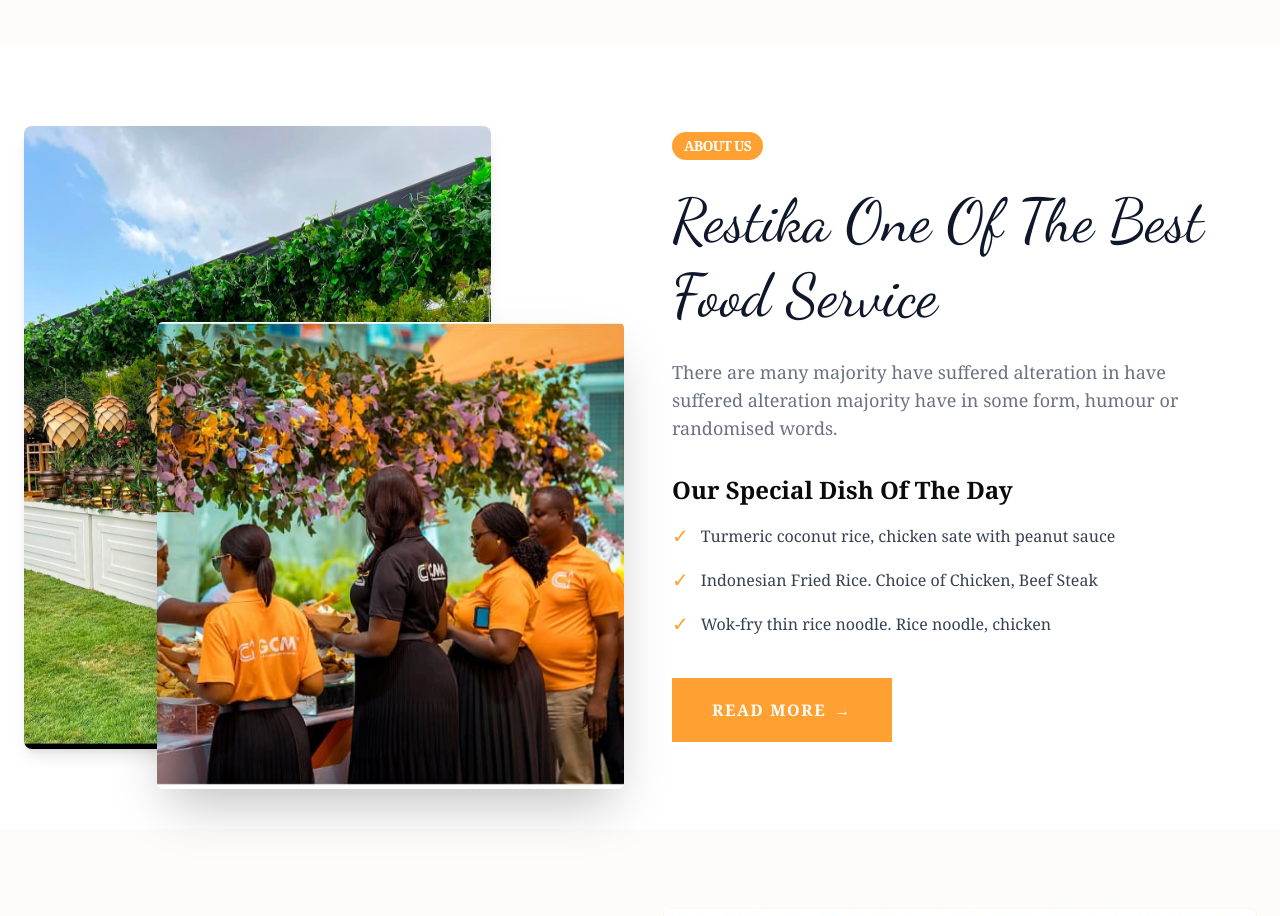
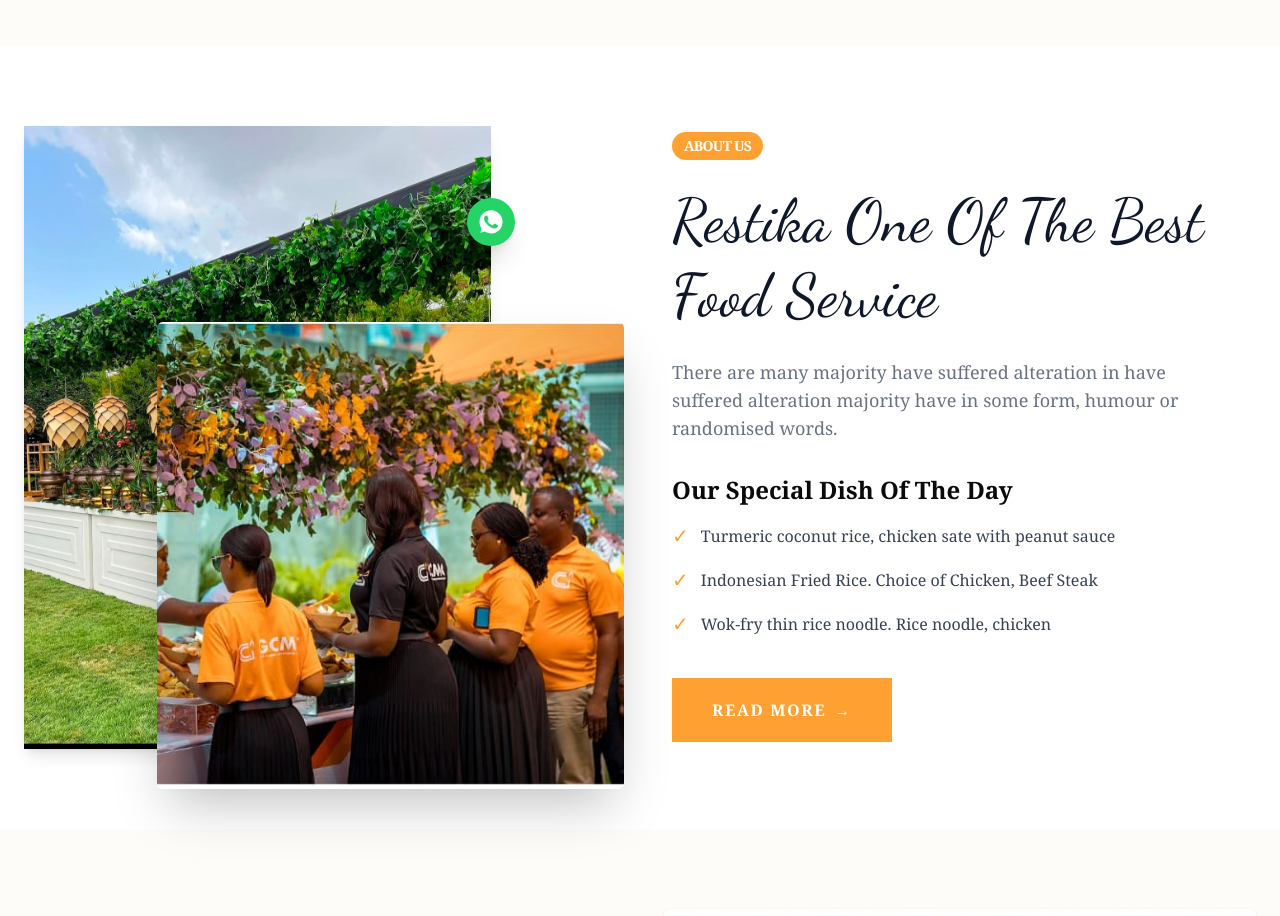
Before and after one commit to Esiyankey/YanksTropicalBar, a Next.js app: page / in a window 1280 px wide. Shown: the part 1160-2076 px from the top of the page. Built offline with nearby package versions, Linux system fonts and the light colour scheme; a web font is replaced by a local one.

Commit message:
Refactor AboutSection component: improve layout, add WhatsApp button, and enhance code readability

```diff
--- a/app/components/AboutSection.tsx
+++ b/app/components/AboutSection.tsx
@@ -1,26 +1,37 @@
-import Image from 'next/image';
-import { Dancing_Script } from 'next/font/google';
-import Link from 'next/link';
+import Image from "next/image";
+import { Dancing_Script } from "next/font/google";
+import Link from "next/link";
 
-const dancingScript = Dancing_Script({ subsets: ['latin'] });
+const dancingScript = Dancing_Script({ subsets: ["latin"] });
 
 export default function AboutSection() {
   return (
     <section className="max-w-7xl mx-auto px-6 py-20 flex flex-col lg:flex-row items-center gap-16">
-
       {/* Visual Side: Optimized Images */}
       <div className="relative w-full lg:w-1/2 flex justify-start">
-        <div className="relative w-4/5 aspect-[3/4] overflow-hidden rounded-md shadow-lg">
+        <div className="relative w-4/5 aspect-3/4  rounded-md shadow-lg">
           <Image
             src="/images/setup1.jpg"
             alt="Wine pouring"
             fill
             className="object-cover"
           />
+
+          {/* WhatsApp Button on RIGHT BORDER */}
+          <Link href="https://wa.me/233544620083" target="_blank" rel="noopener noreferrer">
+          <div className="absolute top-24 right-0 translate-x-1/2 -translate-y-1/2 z-40 bg-[#25D366] rounded-full shadow-xl cursor-pointer hover:scale-110 transition-transform">
+            <svg
+              className="w-12 h-12 text-white fill-current"
+              viewBox="0 0 24 24"
+            >
+              <path d="M12.031 6.172c-3.181 0-5.767 2.586-5.768 5.766-.001 1.298.38 2.27 1.019 3.287l-.582 2.128 2.182-.573c.978.58 1.911.928 3.145.929 3.178 0 5.767-2.587 5.768-5.766 0-3.18-2.587-5.771-5.764-5.771zm3.392 8.244c-.144.405-.837.774-1.17.824-.299.045-.677.063-1.092-.069-.252-.08-.575-.187-.984-.365-1.739-.757-2.874-2.513-2.96-2.63-.086-.115-.693-.921-.693-1.756 0-.835.432-1.245.586-1.42.155-.174.337-.218.45-.218.112 0 .225.001.323.005.105.004.244-.04.381.285.144.343.493 1.203.536 1.29.043.086.072.187.015.302-.058.115-.086.187-.173.287-.086.1-.181.223-.258.295-.086.081-.176.17-.076.341.1.171.444.733.953 1.186.655.583 1.207.764 1.38.85.171.086.273.072.373-.043.1-.115.432-.504.547-.677.115-.173.23-.144.388-.086.158.058 1.006.475 1.179.561.171.087.287.129.331.201.044.072.044.417-.1.822z" />
+            </svg>
+          </div>
+          </Link>
         </div>
 
-        {/* Overlapping Image with Next.js optimization */}
-        <div className="absolute -bottom-10 -right-4 w-4/5 aspect-square  rounded-sm shadow-2xl overflow-hidden">
+        {/* Overlapping Image */}
+        <div className="absolute -bottom-10 -right-4 w-4/5 aspect-square rounded-sm shadow-2xl overflow-hidden">
           <Image
             src="/images/image11.jpeg"
             alt="Dining table"
@@ -36,13 +47,15 @@ export default function AboutSection() {
           About Us
         </span>
 
-        <h2 className={`${dancingScript.className} text-5xl md:text-6xl text-slate-900 mb-6 leading-tight`}>
+        <h2
+          className={`${dancingScript.className} text-5xl md:text-6xl text-slate-900 mb-6 leading-tight`}
+        >
           Restika One Of The Best <br /> Food Service
         </h2>
 
         <p className="text-gray-500 text-lg mb-8 max-w-lg">
-          There are many majority have suffered alteration in have suffered alteration
-          majority have in some form, humour or randomised words.
+          There are many majority have suffered alteration in have suffered
+          alteration majority have in some form, humour or randomised words.
         </p>
 
         <h3 className="text-2xl font-bold mb-4">Our Special Dish Of The Day</h3>
@@ -51,7 +64,7 @@ export default function AboutSection() {
           {[
             "Turmeric coconut rice, chicken sate with peanut sauce",
             "Indonesian Fried Rice. Choice of Chicken, Beef Steak",
-            "Wok-fry thin rice noodle. Rice noodle, chicken"
+            "Wok-fry thin rice noodle. Rice noodle, chicken",
           ].map((item, i) => (
             <li key={i} className="flex items-center gap-3 text-gray-700">
               <span className="text-[#ffa132] text-xl">✓</span> {item}
@@ -59,12 +72,11 @@ export default function AboutSection() {
           ))}
         </ul>
 
-<Link href="/about">
-
-        <button className="bg-[#ffa132] hover:bg-[#ff8c1a] text-white px-10 py-5 font-bold uppercase tracking-widest transition-colors flex items-center gap-2">
-          Read More <span>→</span>
-        </button>
-</Link>
+        <Link href="/about">
+          <button className="bg-[#ffa132] hover:bg-[#ff8c1a] text-white px-10 py-5 font-bold uppercase tracking-widest transition-colors flex items-center gap-2">
+            Read More <span>→</span>
+          </button>
+        </Link>
       </div>
     </section>
   );
```
